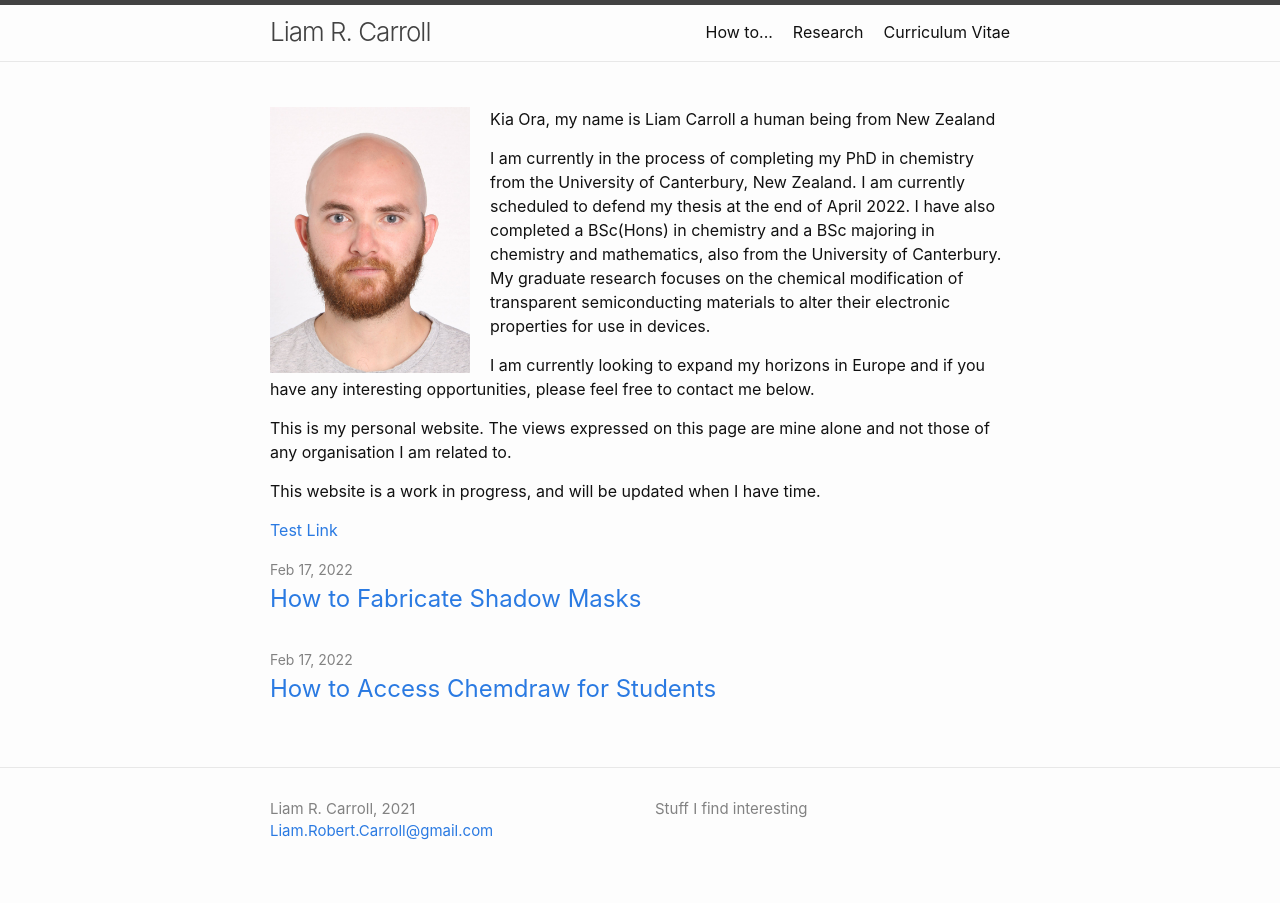
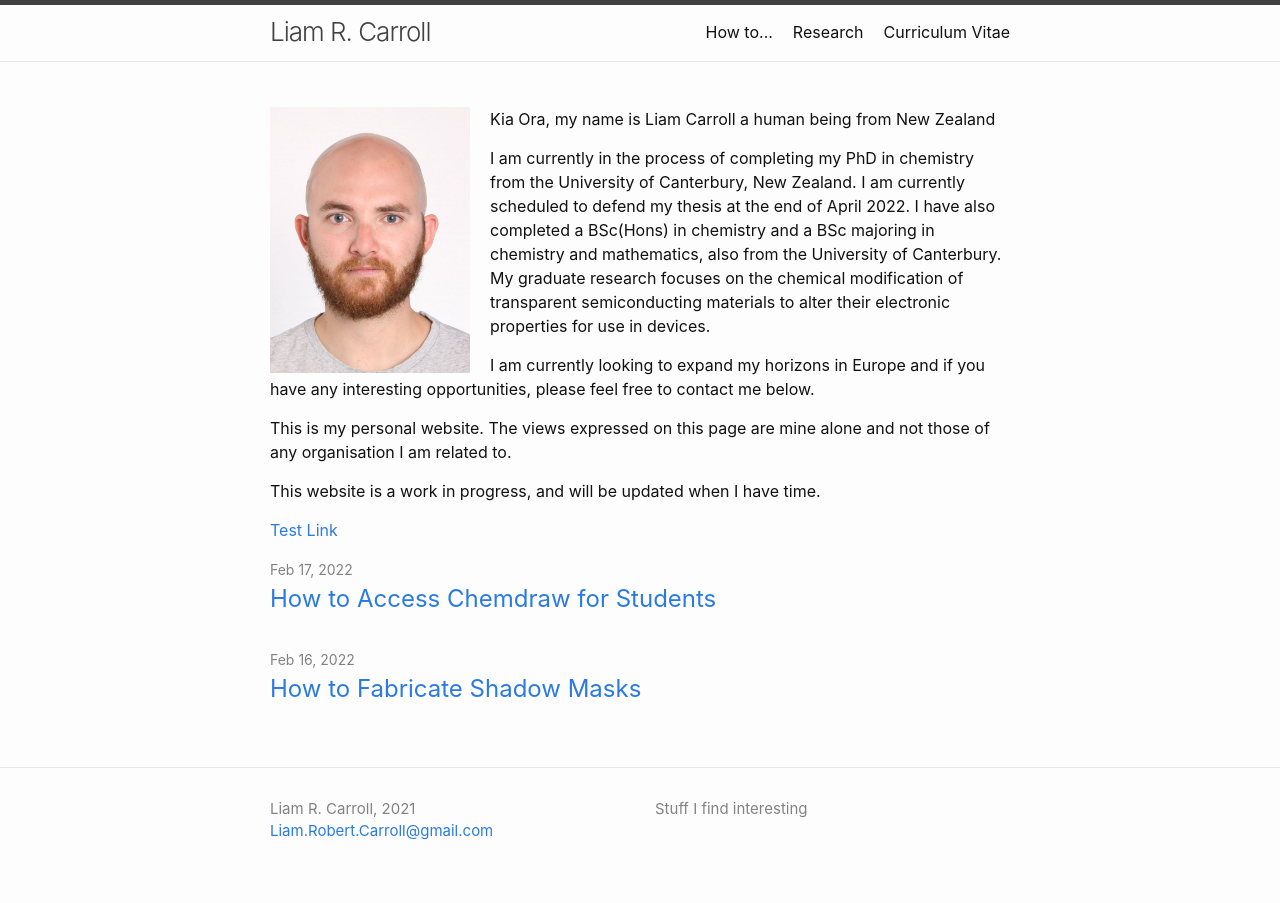
Before and after one commit to LRCarroll/LRCarroll, a Jekyll site: the page built from index.md, in a window 1280 px wide. Built offline with Jekyll 4.4.1, drawn with Linux system fonts in a browser that asks for light colours; some of the changed lines change nothing that is shown.

Commit message:
Update Dates

```diff
--- a/How To.md
+++ b/How To.md
@@ -8,5 +8,5 @@ This page is a list of posts of general how tos that I have found or written whi
 
 
 
-<a href="2022/02/17/Shadow_Masks.html">root-relative file</a>
+<a href="2022/02/16/Shadow_Masks.html">root-relative file</a>
 <a href="2022/02/17/ChemDraw.html">root-relative file</a>
```
Also changed, not shown: _posts/2022-02-16-Shadow_Masks.md (renamed from _posts/2022-02-17-Shadow_Masks.md).
